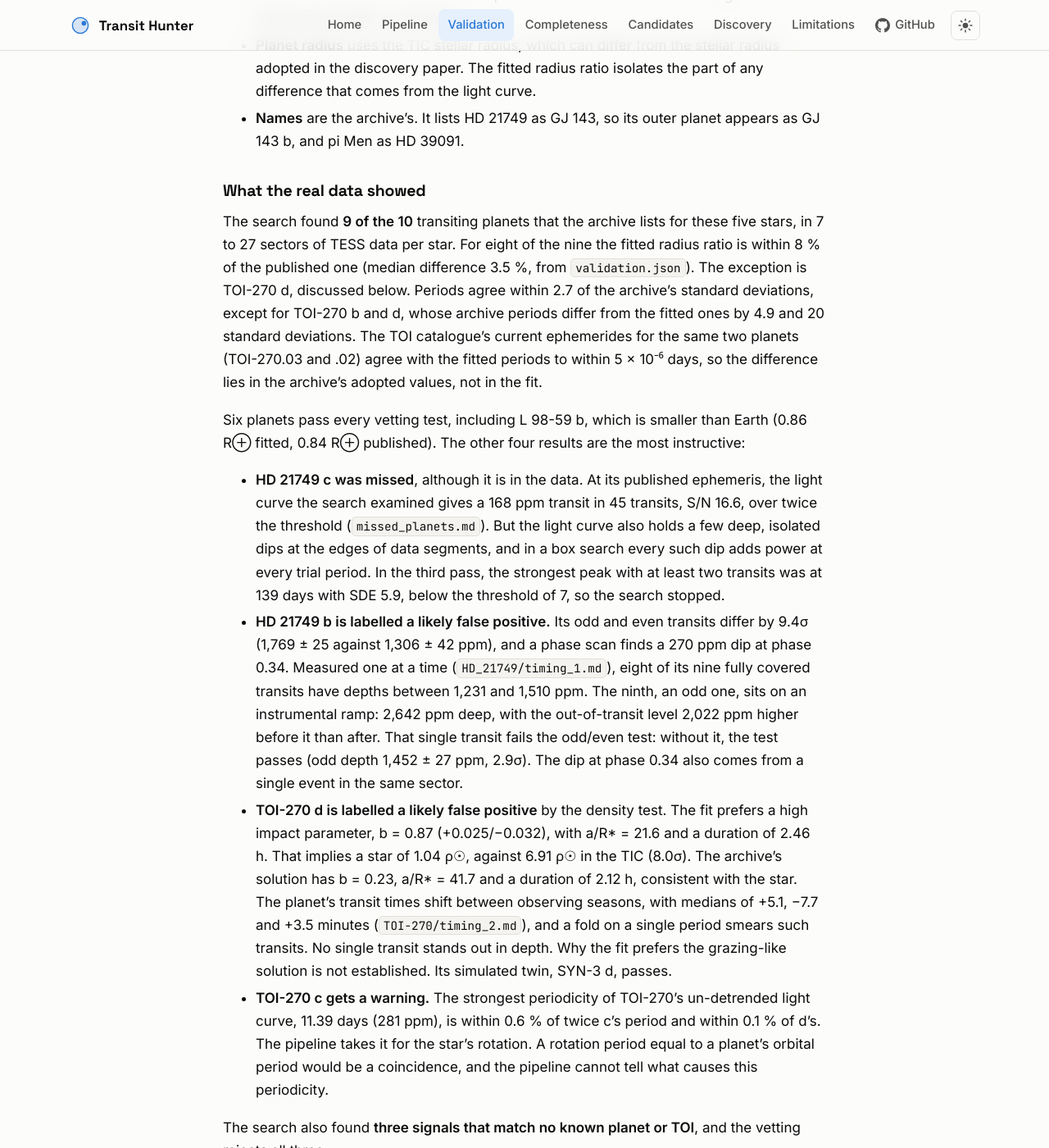
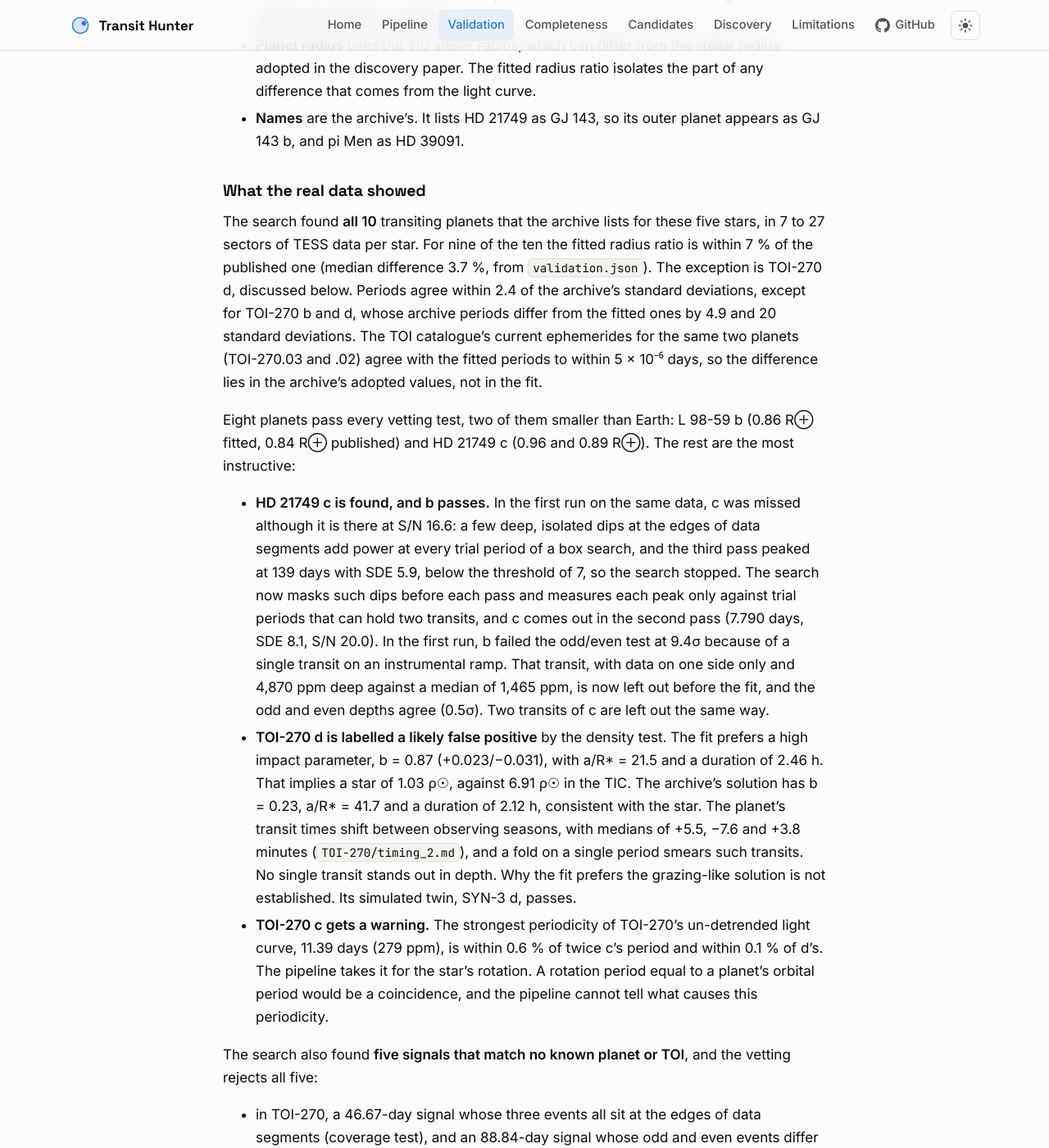
Before and after one commit to Comdex4/tess-transit-hunter, a Jekyll site: the page built from docs/validation.md, in a window 1280 px wide and 1400 px high, scrolled down 3768 px. Shown: the whole window at 82% size. Built offline with Jekyll 4.4.1, drawn with Linux system fonts in a browser that asks for light colours; some of the changed text lies outside the part shown.

Commit message:
Timing diagnostic: rebuild the vetted light curve exactly; docs for the validation
- scripts/transit_timing.py now also removes the dips the search masked at
  the edges of the data, as the pipeline does before fitting and vetting.
  Without that, its odd/even comparison for HD 21749 b disagreed with the
  pipeline's (2.1 against 0.5 sigma).
- Docs and README from the validation re-run: all 10 confirmed planets
  found, HD 21749 b and c pass, five unknown signals rejected, the L 98-59
  binary as a lesson in fit-dependent tests, Phase 2 of the roadmap done.
  Density significances, and the one placeholder on the vetting page, are
  filled in when the re-run with the new density test finishes.

Co-Authored-By: Claude Opus 5.5 <noreply@anthropic.com>
Claude-Session: https://claude.ai/code/session_01N59A1cE4yYxpQCAW27QWhq

```diff
--- a/docs/validation.md
+++ b/docs/validation.md
@@ -79,58 +79,58 @@ How to read the comparison:
 
 ### What the real data showed
 
-The search found **9 of the 10** transiting planets that the archive lists for these five
-stars, in 7 to 27 sectors of TESS data per star. For eight of the nine the fitted radius
-ratio is within 8 % of the published one (median difference 3.5 %, from `validation.json`).
-The exception is TOI-270 d, discussed below. Periods agree within 2.7 of the archive's
+The search found **all 10** transiting planets that the archive lists for these five
+stars, in 7 to 27 sectors of TESS data per star. For nine of the ten the fitted radius
+ratio is within 7 % of the published one (median difference 3.7 %, from `validation.json`).
+The exception is TOI-270 d, discussed below. Periods agree within 2.4 of the archive's
 standard deviations, except for TOI-270 b and d, whose archive periods differ from the
 fitted ones by 4.9 and 20 standard deviations. The TOI catalogue's current ephemerides for
 the same two planets (TOI-270.03 and .02) agree with the fitted periods to within
 5 × 10⁻⁶ days, so the difference lies in the archive's adopted values, not in the fit.
 
-Six planets pass every vetting test, including L 98-59 b, which is smaller than Earth
-(0.86 R⊕ fitted, 0.84 R⊕ published). The other four results are the most instructive:
+Eight planets pass every vetting test, two of them smaller than Earth: L 98-59 b (0.86 R⊕
+fitted, 0.84 R⊕ published) and HD 21749 c (0.96 and 0.89 R⊕). The rest are the most
+instructive:
 
-* **HD 21749 c was missed**, although it is in the data. At its published ephemeris, the
-  light curve the search examined gives a 168 ppm transit in 45 transits, S/N 16.6, over
-  twice the threshold (`missed_planets.md`). But the light curve also holds a few deep,
-  isolated dips at the edges of data segments, and in a box search every such dip adds
-  power at every trial period. In the third pass, the strongest peak with at least two
-  transits was at 139 days with SDE 5.9, below the threshold of 7, so the search stopped.
-* **HD 21749 b is labelled a likely false positive.** Its odd and even transits differ by
-  9.4σ (1,769 ± 25 against 1,306 ± 42 ppm), and a phase scan finds a 270 ppm dip at
-  phase 0.34. Measured one at a time (`HD_21749/timing_1.md`), eight of its nine fully
-  covered transits have depths between 1,231 and 1,510 ppm. The ninth, an odd one, sits
-  on an instrumental ramp: 2,642 ppm deep, with the out-of-transit level 2,022 ppm higher
-  before it than after. That single transit fails the odd/even test: without it, the test
-  passes (odd depth 1,452 ± 27 ppm, 2.9σ). The dip at phase 0.34 also comes from a single
-  event in the same sector.
+* **HD 21749 c is found, and b passes.** In the first run on the same data, c was missed
+  although it is there at S/N 16.6: a few deep, isolated dips at the edges of data segments
+  add power at every trial period of a box search, and the third pass peaked at 139 days
+  with SDE 5.9, below the threshold of 7, so the search stopped. The search now masks such
+  dips before each pass and measures each peak only against trial periods that can hold two
+  transits, and c comes out in the second pass (7.790 days, SDE 8.1, S/N 20.0). In the
+  first run, b failed the odd/even test at 9.4σ because of a single transit on an
+  instrumental ramp. That transit, with data on one side only and 4,870 ppm deep against a
+  median of 1,465 ppm, is now left out before the fit, and the odd and even depths agree
+  (0.5σ). Two transits of c are left out the same way.
 * **TOI-270 d is labelled a likely false positive** by the density test. The fit prefers
-  a high impact parameter, b = 0.87 (+0.025/−0.032), with a/R* = 21.6 and a duration of
-  2.46 h. That implies a star of 1.04 ρ☉, against 6.91 ρ☉ in the TIC (8.0σ). The
-  archive's solution has b = 0.23, a/R* = 41.7 and a duration of 2.12 h, consistent with
-  the star. The planet's transit times shift between observing seasons, with medians of
-  +5.1, −7.7 and +3.5 minutes (`TOI-270/timing_2.md`), and a fold on a single period
-  smears such transits. No single transit stands out in depth. Why the fit prefers the
-  grazing-like solution is not established. Its simulated twin, SYN-3 d, passes.
+  a high impact parameter, b = 0.87 (+0.023/−0.031), with a/R* = 21.5 and a duration of
+  2.46 h. That implies a star of 1.03 ρ☉, against 6.91 ρ☉ in the TIC. The archive's
+  solution has b = 0.23, a/R* = 41.7 and a duration of 2.12 h, consistent with the star.
+  The planet's transit times shift between observing seasons, with medians of +5.5, −7.6
+  and +3.8 minutes (`TOI-270/timing_2.md`), and a fold on a single period smears such
+  transits. No single transit stands out in depth. Why the fit prefers the grazing-like
+  solution is not established. Its simulated twin, SYN-3 d, passes.
 * **TOI-270 c gets a warning.** The strongest periodicity of TOI-270's un-detrended light
-  curve, 11.39 days (281 ppm), is within 0.6 % of twice c's period and within 0.1 % of
+  curve, 11.39 days (279 ppm), is within 0.6 % of twice c's period and within 0.1 % of
   d's. The pipeline takes it for the star's rotation. A rotation period equal to a
   planet's orbital period would be a coincidence, and the pipeline cannot tell what
   causes this periodicity.
 
-The search also found **three signals that match no known planet or TOI**, and the
-vetting rejects all three:
+The search also found **five signals that match no known planet or TOI**, and the vetting
+rejects all five:
 
-* a 56.37-day signal in TOI-270 whose two events both sit at the edges of data segments
-  (coverage test);
-* a 1.049-day signal in L 98-59 with a 37 ppm secondary eclipse and a transit-implied
-  density a tenth of the star's: an eclipsing binary, most likely a neighbouring star
-  blended into the aperture (see the [vetting page](pipeline/vet.md#a-real-impostor-the-binary-in-l-98-59s-light-curve));
-* a 193-day signal in HD 21749 made of three deep dips at data-segment edges (coverage,
-  secondary-eclipse and radius tests).
+* in TOI-270, a 46.67-day signal whose three events all sit at the edges of data segments
+  (coverage test), and an 88.84-day signal whose odd and even events differ by 4.4σ and
+  imply a star a seventh as dense as TOI-270 (odd/even and density tests);
+* a 1.049-day signal in L 98-59 with a 37 ppm eclipse at phase 0.5 and a transit shape
+  that implies a star a twentieth as dense as L 98-59: an eclipsing binary, most likely a
+  neighbouring star blended into the aperture (see the
+  [vetting page](pipeline/vet.md#a-real-impostor-the-binary-in-l-98-59s-light-curve));
+* in HD 21749, signals at 145.7 and 109.9 days, each resting on two deep, hours-long dips,
+  only one of them covered by data on both sides (density test, and the radius or the
+  secondary-eclipse test).
 
-WASP-18 b's occultation, 356 ± 11 ppm deep, is found as a second signal and is recognised
+WASP-18 b's occultation, 355 ± 11 ppm deep, is found as a second signal and is recognised
 as planetary, not as a binary's eclipse (see the
 [vetting page](pipeline/vet.md#a-real-planets-own-eclipse-wasp-18-b)). All numbers are from
 the report folders in `results/validation/`.
@@ -145,16 +145,34 @@ the report folders in `results/validation/`.
    gaps, where the spacecraft's systematics are strongest. The coverage test was added in
    response, and it also rejects HD 21749's 193-day signal (test:
    `test_coverage_test_fails_signals_made_of_edge_events`).
-3. **One bad transit is enough.** The vetting tests compare averages, and a single
-   transit on an instrumental ramp moved HD 21749 b's odd-transit average by far more
-   than its uncertainty. Rejecting such transits before vetting is on the
-   [roadmap](discovery.md).
+3. **One bad transit is enough.** The vetting tests compare averages, and in the first run
+   a single transit on an instrumental ramp moved HD 21749 b's odd-transit average by far
+   more than its uncertainty. Every transit's depth is now measured on its own, and one
+   far from the others is left out before the fit and the tests, as long as such outliers
+   are rare (tests: `test_bad_transits_flags_a_single_transit_on_a_ramp`,
+   `test_bad_transits_leaves_an_eclipsing_binary_alone`,
+   `test_pipeline_drops_a_bad_transit_before_fitting_and_vetting`).
 4. **Deep isolated dips hide shallow planets.** The synthetic light curves have no such
-   dips, so the synthetic completeness does not capture this failure: HD 21749 c was in
-   the data at S/N 16.6 and was not found.
+   dips, so the synthetic completeness did not capture this failure: HD 21749 c was in the
+   data at S/N 16.6 and was not found. Dips that the data do not cover on both sides are
+   now masked before each pass, and the SDE is measured only against trial periods that can
+   hold two transits (tests: `test_dips_at_segment_edges_no_longer_hide_a_shallow_planet`,
+   `test_eligible_trials_need_two_transits_with_data`). The mask has a cost: a real transit
+   cut by a gap is masked too ([Completeness](completeness.md#real-against-synthetic)).
 5. **Real planets can fail the density test.** The factor-of-5 limit was chosen to allow
-   for eccentric orbits, not calibrated on real planets, and TOI-270 d exceeds it. The
-   thresholds need calibrating on a labelled sample of planets and false positives.
+   for eccentric orbits, and TOI-270 d exceeds it. Checked against TOIs the follow-up team
+   has resolved, the test rejected no confirmed planet
+   ([below](#what-the-resolved-tois-showed)), so the limit stays.
+6. **A test is only as good as the posterior it reads.** In the first run, the vetting
+   rejected L 98-59's 1.049-day binary with both the secondary-eclipse and the density
+   tests. On the final code its fit, which does not converge, wandered into a grazing
+   solution. That raised the largest occultation a planet could produce from 9 to 24 ppm,
+   and gave the density posterior a second mode. The density test divided by half the
+   16–84 % range of the log density, which then spanned both modes, so a catalogue density
+   that no posterior sample came within a factor of 6 of passed at 1.9σ. The test now uses
+   the posterior's tail probability instead, and the binary fails it again (test:
+   `test_density_mismatch_is_not_diluted_by_a_second_posterior_mode`). The
+   secondary-eclipse limit still moves with the fit.
 
 ## Vetting checked against resolved TOIs
 
```
Also changed, not shown: docs/completeness.md (+3 -3 lines), docs/discovery.md (+8 -6 lines), docs/limitations.md (+6 -2 lines), docs/pipeline/vet.md (+18 -9 lines), scripts/transit_timing.py (+7 -2 lines), README.md.
